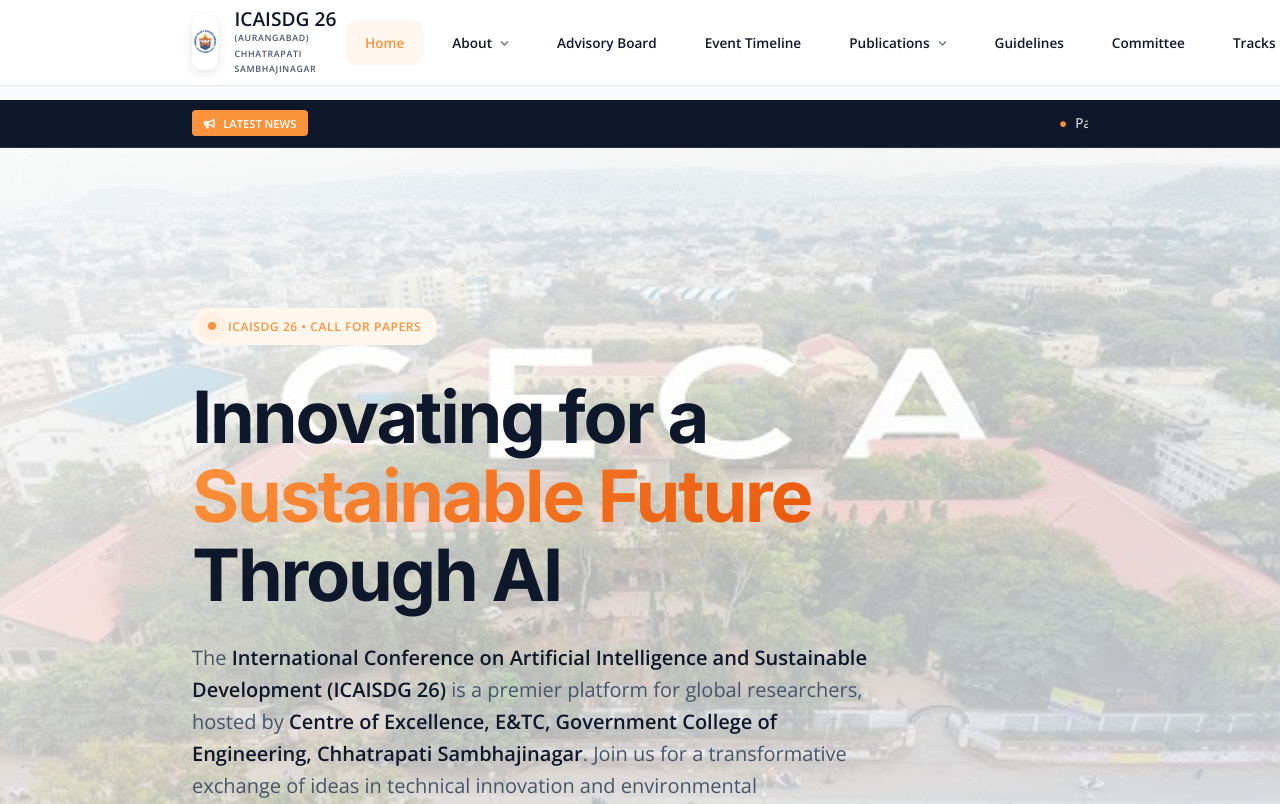
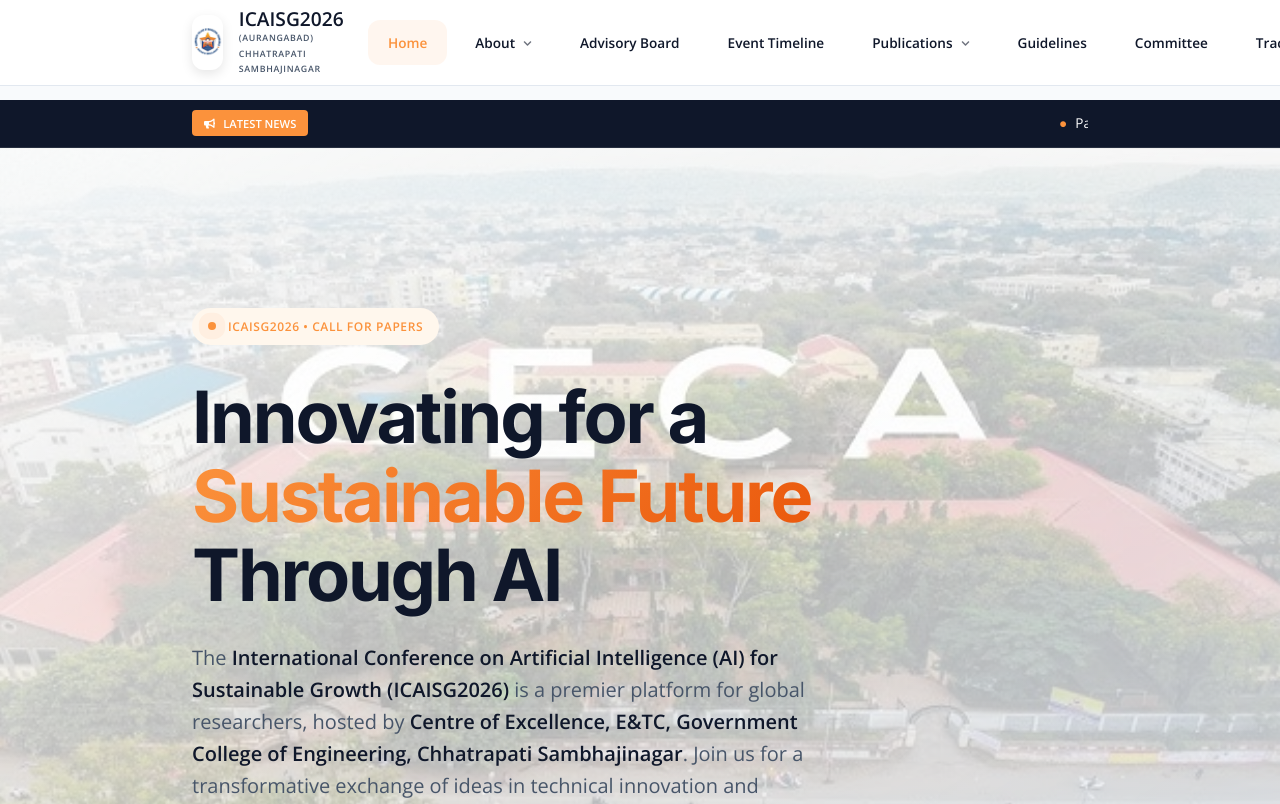
Before and after one commit to vishal-bhutekar21/InternationalconferenceGeca, a React (Vite) app: page / in a window 1280 px wide. Shown: the top 804 px of the page. Built offline with nearby package versions, Linux system fonts and the light colour scheme.

Commit message:
Update conference branding to ICAISG2026 and Sustainable Growth

```diff
--- a/src/components/About.tsx
+++ b/src/components/About.tsx
@@ -33,7 +33,7 @@
                             <span style={{ color: 'var(--color-accent-orange)' }}>Sustainable Future</span>
                         </h2>
                         <p style={{ fontSize: '1.1rem', lineHeight: 1.8, color: 'var(--color-text-muted)', marginBottom: '1.5rem' }}>
-                            The International Conference on Artificial Intelligence and Sustainable Development (ICAISDG 26) brings together leading academicians, scientists, researchers, and scholars to exchange and share their experiences and research results on all aspects of Artificial Intelligence.
+                            The International Conference on Artificial Intelligence (AI) for Sustainable Growth (ICAISG2026) brings together leading academicians, scientists, researchers, and scholars to exchange and share their experiences and research results on all aspects of Artificial Intelligence.
                         </p>
                         <p style={{ fontSize: '1.1rem', lineHeight: 1.8, color: 'var(--color-text-muted)', marginBottom: '3rem' }}>
                             Hosted by the prestigious <span style={{ fontWeight: 700, color: 'var(--color-text-main)' }}>Government College of Engineering, (Aurangabad) Chhatrapati Sambhajinagar (GECCS)</span>, this year's theme focuses on how AI technologies can be leveraged to solve critical environmental and societal challenges.
--- a/src/components/CountdownTimer.tsx
+++ b/src/components/CountdownTimer.tsx
@@ -46,7 +46,7 @@
                     <div className="badge">CONFERENCE COUNTDOWN</div>
                     <div style={{ fontSize: '1.25rem', fontWeight: 600, color: 'var(--color-text-muted)' }}>August 27-28, 2026</div>
                     <h2 style={{ fontSize: '3rem', fontWeight: 800, marginTop: '1rem', marginBottom: '1rem' }}>
-                        Time Until <span style={{ color: 'var(--color-accent-orange)' }}>ICAISDG 26</span>
+                        Time Until <span style={{ color: 'var(--color-accent-orange)' }}>ICAISG2026</span>
                     </h2>
                     <p style={{ color: 'var(--color-text-muted)', fontSize: '1.1rem' }}>
                         August 27-28, 2026 | GECCS (Aurangabad) Chhatrapati Sambhajinagar
--- a/src/components/Hero.tsx
+++ b/src/components/Hero.tsx
@@ -46,7 +46,7 @@
                         <div style={{ display: 'inline-flex', alignItems: 'center', gap: '0.75rem', backgroundColor: 'var(--color-orange-soft)', padding: '0.5rem 1rem', borderRadius: '50px', marginBottom: '2rem' }}>
                             <div className="pulse-dot" />
                             <span style={{ fontSize: '0.75rem', fontWeight: 800, color: 'var(--color-accent-orange)', textTransform: 'uppercase', letterSpacing: '0.05em' }}>
-                                ICAISDG 26 • Call for Papers
+                                ICAISG2026 • Call for Papers
                             </span>
                         </div>
 
@@ -76,7 +76,7 @@
                             maxWidth: '680px',
                             fontWeight: 500
                         }}>
-                            The <span style={{ color: 'var(--color-primary)', fontWeight: 700 }}>International Conference on Artificial Intelligence and Sustainable Development (ICAISDG 26)</span> is a premier platform for global researchers, hosted by <span style={{ color: 'var(--color-primary)', fontWeight: 700 }}>Centre of Excellence, E&TC, Government College of Engineering, Chhatrapati Sambhajinagar</span>. Join us for a transformative exchange of ideas in technical innovation and environmental stewardship.
+                            The <span style={{ color: 'var(--color-primary)', fontWeight: 700 }}>International Conference on Artificial Intelligence (AI) for Sustainable Growth (ICAISG2026)</span> is a premier platform for global researchers, hosted by <span style={{ color: 'var(--color-primary)', fontWeight: 700 }}>Centre of Excellence, E&TC, Government College of Engineering, Chhatrapati Sambhajinagar</span>. Join us for a transformative exchange of ideas in technical innovation and environmental stewardship.
                         </p>
 
                         <div style={{ display: 'flex', gap: '1.25rem', marginBottom: '3.5rem', flexWrap: 'wrap' }}>
--- a/src/data/conferenceData.ts
+++ b/src/data/conferenceData.ts
@@ -31,14 +31,14 @@
 ];
 
 export const conferenceConfig: ConferenceConfig = {
-    title: "ICAISDG 26",
-    fullName: "2nd International Conference on Artificial Intelligence and Sustainable Development",
+    title: "ICAISG2026",
+    fullName: "International Conference on Artificial Intelligence (AI) for Sustainable Growth",
     date: "August 27-28, 2026",
     venue: "Government College Of Engineering, Aurangabad, Chh. Sambhajinagar", // Updated venue text
     theme: "Sustainable Future through AI Innovation",
     heroImage: "/images/geca-building.jpg",
     logo: "/logos/geca-official-logo.png",
-    description: "ICAISDG 26 aims to bring together leading academic scientists, researchers and research scholars to exchange and share their experiences and research results on all aspects of Artificial Intelligence and Sustainable Development. Organized by Government College Of Engineering, Aurangabad, Chh. Sambhajinagar, Center Of Excellence, Electronics & Telecommunication Department."
+    description: "ICAISG2026 aims to bring together leading academic scientists, researchers and research scholars to exchange and share their experiences and research results on all aspects of Artificial Intelligence (AI) for Sustainable Growth. Organized by Government College Of Engineering, Aurangabad, Chh. Sambhajinagar, Center Of Excellence, Electronics & Telecommunication Department."
 };
 
 export const gecaStats: GECAStat[] = [
--- a/src/pages/AdvisoryBoardPage.tsx
+++ b/src/pages/AdvisoryBoardPage.tsx
@@ -27,7 +27,7 @@
                     <div className="badge" style={{ marginBottom: '1rem' }}>EXPERTISE</div>
                     <h1 style={{ fontSize: 'clamp(2.5rem, 5vw, 3.5rem)', fontWeight: 800, color: 'var(--color-primary)' }}>Advisory <span style={{ color: 'var(--color-accent-orange)' }}>Board</span></h1>
                     <p style={{ color: 'var(--color-text-muted)', maxWidth: '600px', margin: '1rem auto' }}>
-                        Guiding ICAISDG 2026 with global academic and industry perspective.
+                        Guiding ICAISG2026 with global academic and industry perspective.
                     </p>
                 </motion.div>
 
--- a/src/pages/ContactPage.tsx
+++ b/src/pages/ContactPage.tsx
@@ -11,7 +11,7 @@
                         <div className="badge">SUPPORT & INQUIRIES</div>
                         <h1 style={{ fontSize: '4rem', fontWeight: 800, margin: '1rem 0' }}>Get in <span style={{ color: 'var(--color-accent-orange)' }}>Touch</span></h1>
                         <p style={{ maxWidth: '600px', margin: '0 auto', color: 'var(--color-text-muted)' }}>
-                            We are here to assist you with any questions regarding paper submission, registration, or sponsorship for the ICAISDG 26 conference.
+                            We are here to assist you with any questions regarding paper submission, registration, or sponsorship for the ICAISG2026 conference.
                         </p>
                     </div>
 
--- a/src/pages/ProceedingsPage.tsx
+++ b/src/pages/ProceedingsPage.tsx
@@ -16,7 +16,7 @@
                         <div className="badge">CONFERENCE ARCHIVE</div>
                         <h1 style={{ fontSize: '4rem', fontWeight: 800, margin: '1rem 0' }}>Conference <span style={{ color: 'var(--color-accent-orange)' }}>Proceedings</span></h1>
                         <p style={{ maxWidth: '700px', margin: '0 auto', color: 'var(--color-text-muted)' }}>
-                            A complete archive of research contributions and technical papers from the International Conference on Artificial Intelligence and Sustainable Development.
+                            A complete archive of research contributions and technical papers from the International Conference on Artificial Intelligence (AI) for Sustainable Growth.
                         </p>
                     </div>
 
@@ -30,7 +30,7 @@
                     }}>
                         <div style={{ flex: '1 1 450px' }}>
                             <div className="badge" style={{ marginBottom: '1rem' }}>SUBMISSIONS OPEN</div>
-                            <h2 style={{ fontSize: 'clamp(2rem, 5vw, 3rem)', marginBottom: '1.5rem' }}>ICAISD 2026</h2>
+                            <h2 style={{ fontSize: 'clamp(2rem, 5vw, 3rem)', marginBottom: '1.5rem' }}>ICAISG2026</h2>
                             <p style={{ color: 'var(--color-text-muted)', lineHeight: 1.8, marginBottom: '2rem' }}>
                                 The 4th edition will be held at GECCS. Accepted papers will be published in the prestigious <strong>Springer "LNEE" series</strong> and submitted for indexing in Scopus and IEEE Xplore.
                             </p>
```
